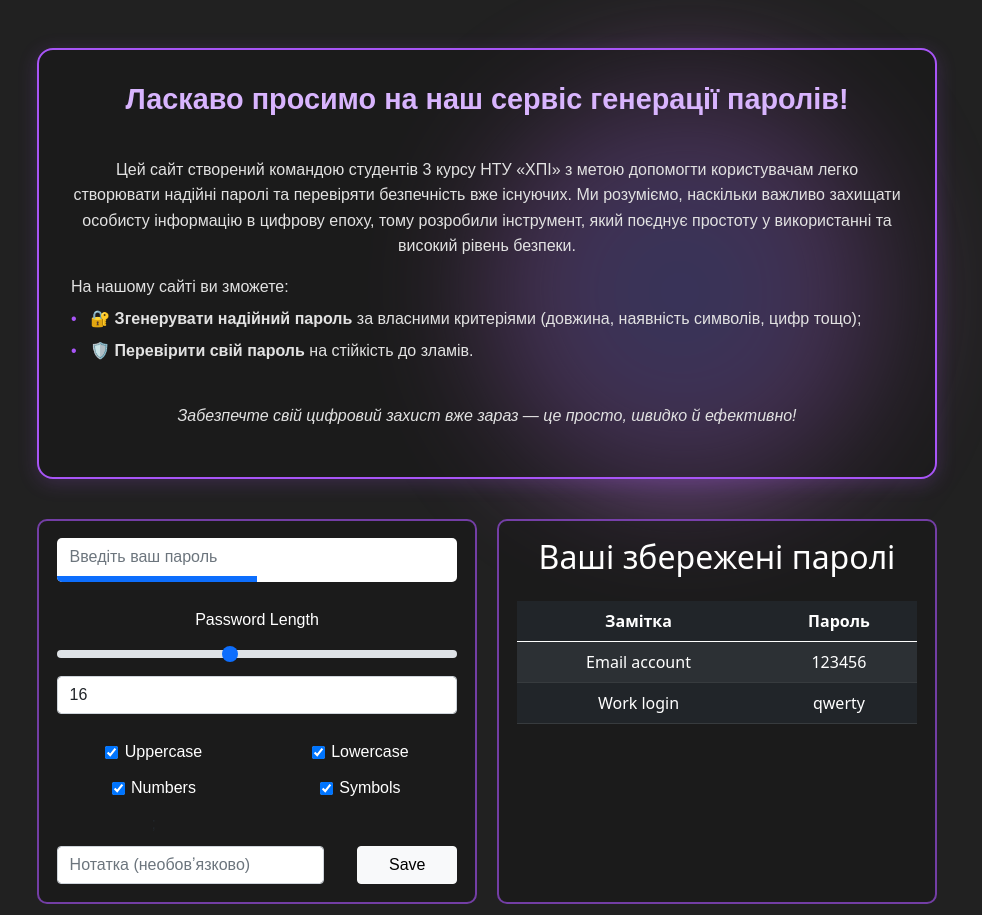
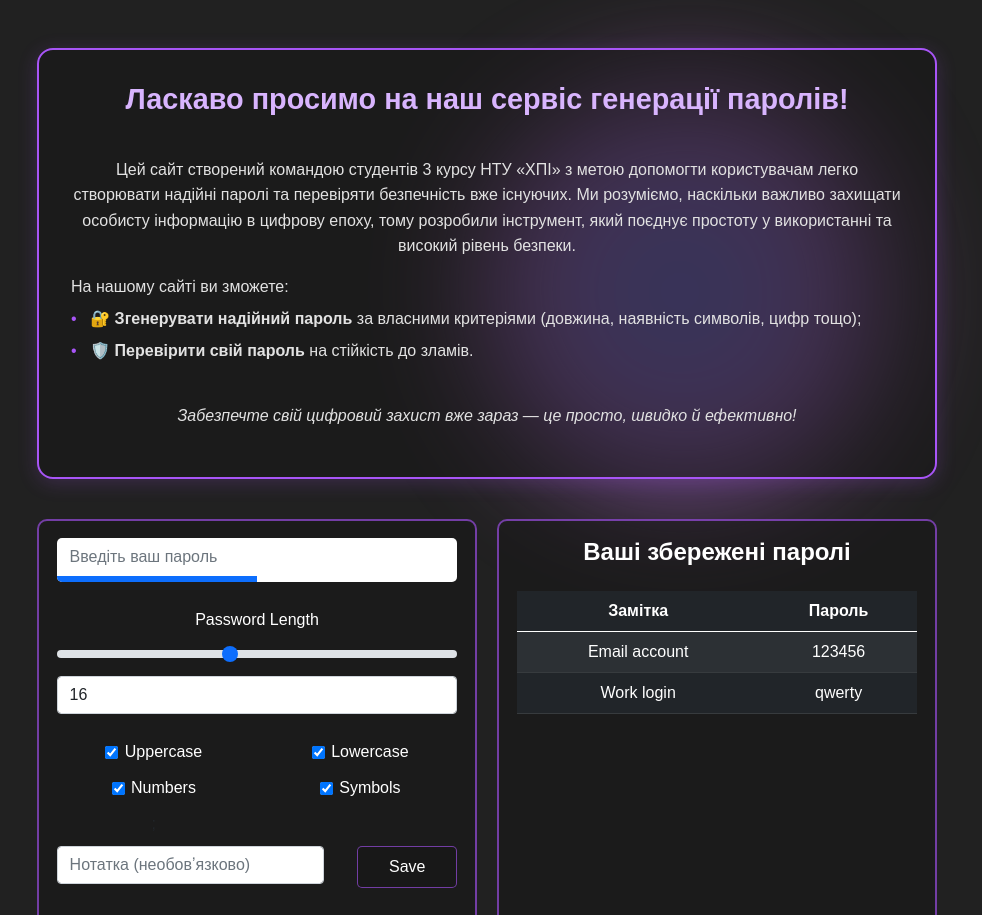
Before and after one commit to ySavushkin/PasswordGenerator, a React (Vite) app in the folder frontend/password-generator/: page /password-generator in a window 1280 px wide. Shown: the top 915 px of the page, without its empty margins (153-1135 px from the left). Built offline with nearby package versions, Linux system fonts and the light colour scheme; no server answers.

Commit message:
Add css for button "save"

```diff
--- a/frontend/password-generator/src/index.css
+++ b/frontend/password-generator/src/index.css
@@ -36,6 +36,7 @@ body {
     min-width: 320px;
     min-height: 100vh;
     background-color: #212121;
+    font-family: 'Montserrat', sans-serif;
 }
 
 h1 {
--- a/frontend/password-generator/src/pages/password-generator/PasswordGenerator.css
+++ b/frontend/password-generator/src/pages/password-generator/PasswordGenerator.css
@@ -65,3 +65,8 @@
     align-items: center;
     gap: 0.4rem;
 }
+
+.button {
+    background-color: #17171785;
+    border: 1px solid #a955f7a1;
+}
--- a/frontend/password-generator/src/pages/password-generator/PasswordGenerator.tsx
+++ b/frontend/password-generator/src/pages/password-generator/PasswordGenerator.tsx
@@ -114,7 +114,7 @@ const PasswordGenerator: React.FC = () => {
                             </div>
                             <button
                                 type="button"
-                                className="btn btn-light offset-1 col-3"
+                                className="button offset-1 col-3"
                                 onClick={handleSavePassword}>Save</button>
                         </div>
                     </div>
--- a/frontend/password-generator/src/pages/password-generator/components/password-table/PasswordTable.tsx
+++ b/frontend/password-generator/src/pages/password-generator/components/password-table/PasswordTable.tsx
@@ -38,7 +38,7 @@ const PasswordTable = forwardRef((props, ref) => {
 
     return (
         <div className="p-3">
-            <h2 className="text-white h2 mb-4">Ваші збережені паролі</h2>
+            <h4 className="text-white h4 mb-4"><strong>Ваші збережені паролі</strong></h4>
             <table className="table table-dark table-striped m-auto">
                 <thead>
                     <tr>
```
